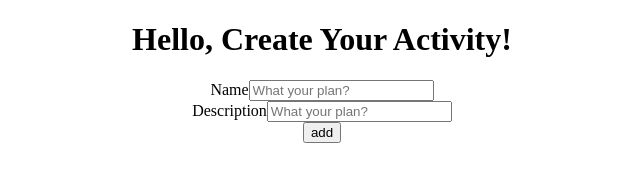
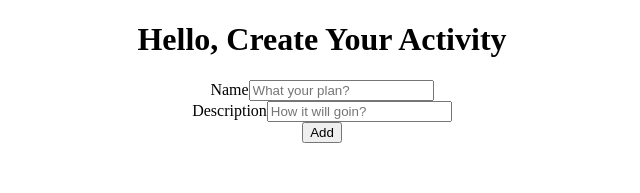
Before and after one commit to kresnard/todo-list-app, a React (Create React App) app in the folder todo-app/: page / in a window 1280 px wide. Shown: the top 193 px of the page, without its empty margins (318-958 px from the left). Built offline with nearby package versions, Linux system fonts and the light colour scheme.

Commit message:
fixing bugs add todo data

```diff
--- a/todo-app/src/components/TodoAdd/index.js
+++ b/todo-app/src/components/TodoAdd/index.js
@@ -1,4 +1,4 @@
-import React, { useState } from 'react'
+import React, { useState } from 'react';
 
 const Index = props => {
     const [todo, setTodo] = useState({
@@ -7,6 +7,7 @@ const Index = props => {
         desc: ''
     });
 
+    // console.log(props);
     const handleSubmit = e => {
         e.preventDefault();
         if (!todo.name || !todo.desc) {
@@ -22,7 +23,6 @@ const Index = props => {
         });
     };
 
-
     return (
         <form className='form-container' onSubmit={e => handleSubmit(e)}>
         <div className='form-field'>
@@ -31,20 +31,20 @@ const Index = props => {
             type='text'
             name='name'
             placeholder='What your plan?'
-                onChange={e => setTodo({...todo, name: e.target.value})}
+            onChange={e => setTodo({ ...todo, name: e.target.value })}
             />
         </div>
         <div className='form-field'>
             <label>Description</label>
             <input
             type='text'
-                name='name'
-                placeholder='What your plan?'
-                onChange={e => setTodo({...todo, desc: e.target.value})}
+            name='description'
+            placeholder='How it will goin?'
+            onChange={e => setTodo({ ...todo, desc: e.target.value })}
             />
         </div>
         <button type='submit' className='form-button'>
-                add
+            Add
         </button>
         </form>
     );
--- a/todo-app/src/components/TodoCard/index.js
+++ b/todo-app/src/components/TodoCard/index.js
@@ -1,4 +1,4 @@
-import React from 'react'
+import React from 'react';
 
 const Index = props => {
     console.log('props from card', props);
@@ -9,11 +9,11 @@ const Index = props => {
             <h1>Todo Card</h1>
         </div>
         <div className='card-content'>
-                <div className='card-field'>Name: {name} </div>
-                <div className='card-field'>Description: {desc} </div>
+            <div className='card-field'>Name : {name} </div>
+            <div className='card-field'>Description : {desc} </div>
         </div>
         <button className='card-delete' onClick={() => props.deleteHandler(id)}>
-                delete
+            Delete
         </button>
         </div>
     );
--- a/todo-app/src/components/TodoList/index.js
+++ b/todo-app/src/components/TodoList/index.js
@@ -1,10 +1,11 @@
+
 import React from 'react';
 import TodoCard from '../TodoCard';
 
 import './style.css';
 
 const Index = props => {
-    console.log('props from list', props)
+    console.log('props from list', props);
 
     const _deleteTodoHandler = id => {
         props.deleteTodos(id);
--- a/todo-app/src/pages/index.js
+++ b/todo-app/src/pages/index.js
@@ -1,19 +1,19 @@
 import React, { useState, useEffect } from 'react';
 import { v4 as uuidv4 } from 'uuid';
 
-import Todoadd from '../components/TodoAdd';
-import Todolist from '../components/TodoList';
+import TodoAdd from '../components/TodoAdd';
+import TodoList from '../components/TodoList';
 
 const Index = () => {
     const LOCAL_STORAGE_KEY = 'list-todos';
     const [todos, setTodos] = useState([]);
 
     const addTodoHandler = todo => {
-        const newTodo = [{ id:uuidv4(), name: todo.name, desc: todo.desc}];
-        setTodos([...todos, newTodo]);
+        const newTodo = [{ id: uuidv4(), name: todo.name, desc: todo.desc }];
+        setTodos([...todos, ...newTodo]);
         localStorage.setItem(
-            LOCAL_STORAGE_KEY,
-            JSON.stringify([...todos,...newTodo])
+        LOCAL_STORAGE_KEY,
+        JSON.stringify([...todos, ...newTodo])
         );
     };
 
@@ -28,12 +28,11 @@ const Index = () => {
         listTodos && setTodos(listTodos);
     }, [setTodos]);
 
-
     return (
         <div>
-            <h1>Hello, Create Your Activity!</h1>
-            <Todoadd addHandler={addTodoHandler} />
-            <Todolist todos={todos} deleteTodos={deleteTodoHandler} />
+        <h1>Hello, Create Your Activity</h1>
+        <TodoAdd addHandler={addTodoHandler} />
+        <TodoList todos={todos} deleteTodos={deleteTodoHandler} />
         </div>
     );
 };
```
Lines whose indentation alone changed are shown as unchanged.
